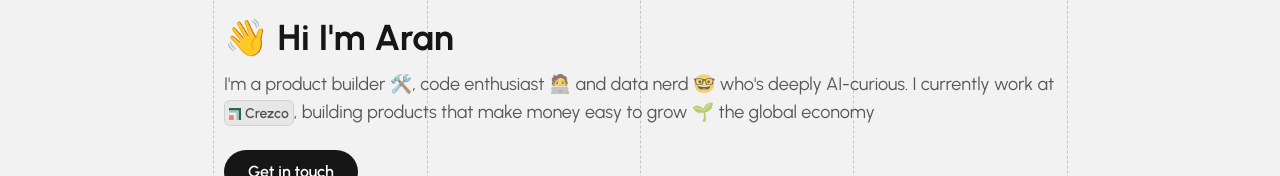
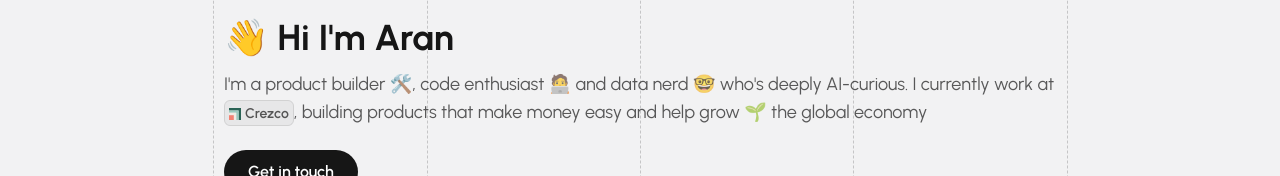
Before and after one commit to aranbruce/aranbc.com, a Next.js app: page / in a window 1280 px wide. Shown: the part 174-350 px from the top of the page. Built offline with nearby package versions, Linux system fonts and the light colour scheme.

Commit message:
Improved text copy

```diff
--- a/app/page.tsx
+++ b/app/page.tsx
@@ -68,7 +68,7 @@ export default function Home() {
                 <span className="text-sm font-semibold">Crezco</span>
               </Link>
             </span>
-            , building products that make money easy to grow 🌱 the global
+            , building products that make money easy and help grow 🌱 the global
             economy
           </p>
         </div>
```
